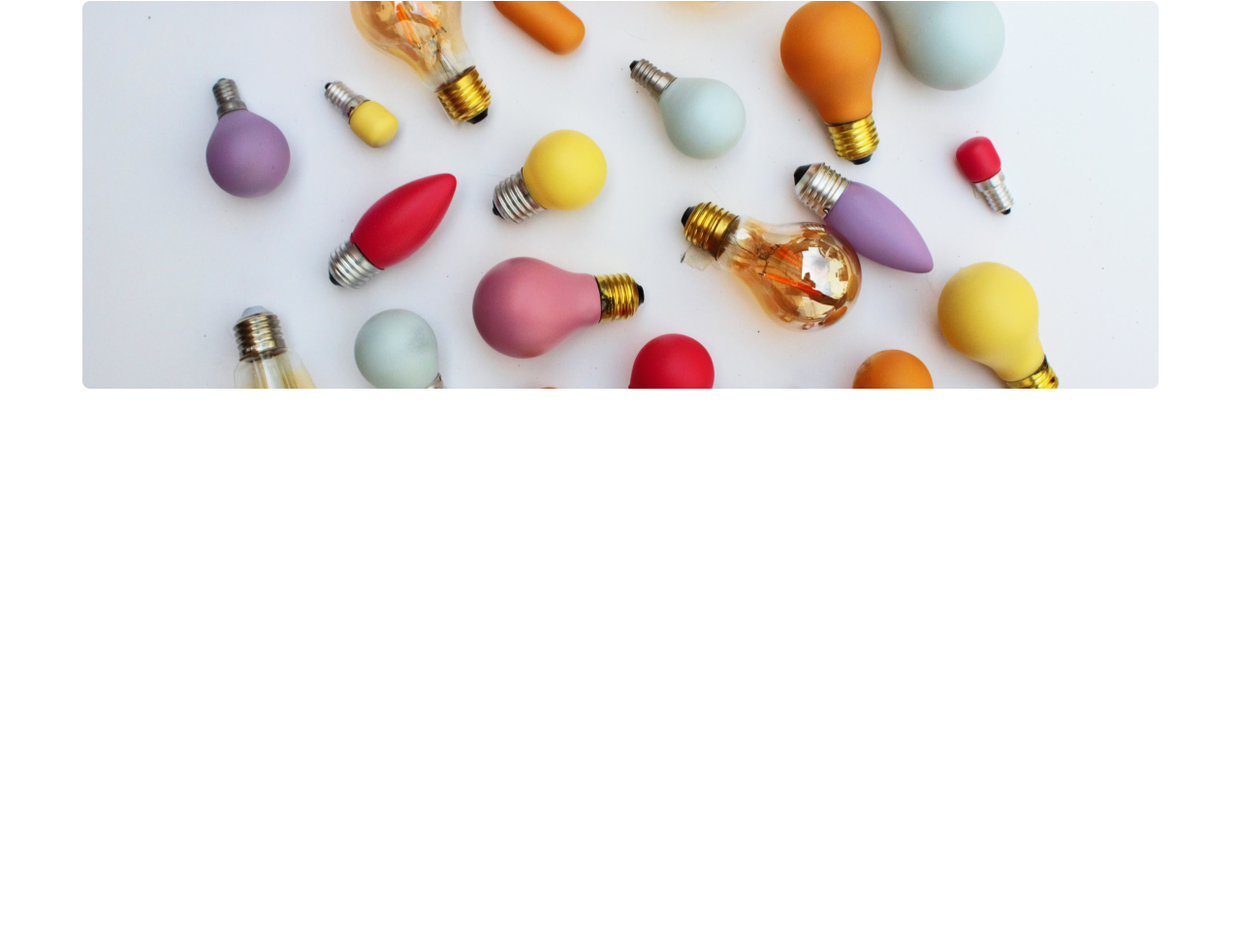
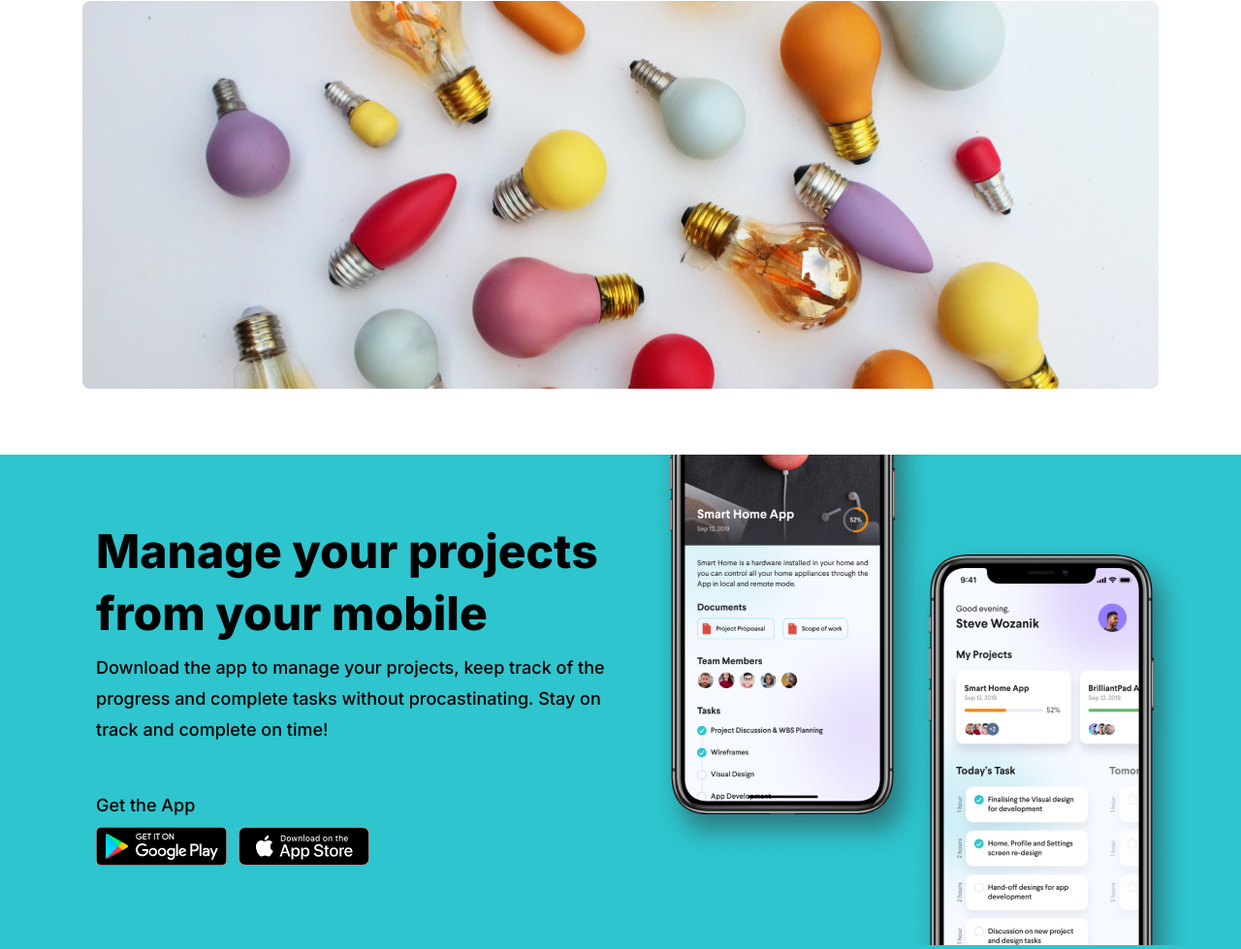
Before and after one commit to SyedAli017/figma-to-css, a plain HTML site: page index.html in a window 1280 px wide. Shown: the part 3858-4837 px from the top of the page at 97% size. Before the commit the page ends 4327 px from the top, so only its background shows below. Drawn offline with Linux system fonts and the light colour scheme.

Commit message:
initial code for CTA section

```diff
--- a/CSS/style.css
+++ b/CSS/style.css
@@ -396,9 +396,18 @@
   .fourth-section-heading {
     text-align: center;
     margin: auto;
+
+
+
   }
   .fourth-section {
     flex-direction: column;
+
+  }
+
+  .fourth-section-title {
+    margin: auto;
+
   }
   .counts {
     align-items: center;
@@ -513,3 +522,93 @@
   }
 
 }
+
+.cta-section-container {
+  background-color: #2EC5CE;
+}
+
+.cta-section {
+  max-width: 1440px;
+  margin: auto;
+  display: flex;
+  justify-content: center;
+  gap: 32px;
+
+}
+
+.cta-section-content {
+  width: 540px;
+  margin: 68px auto 67px 165px;
+
+}
+.cta-message {
+  width: 540px;
+  height: 232px;
+}
+
+.message-heading {
+  width: 540px;
+  height: 128px;
+  font-weight: 800;
+  font-size: 48px;
+  line-height: 64px;
+}
+
+.message-description {
+  width: 540px;
+  height: 96px;
+  font-size: 18px;
+  line-height: 32px;
+  margin: 8px auto auto;
+}
+
+.get-the-app {
+  font-weight: 500;
+  font-size: 18px;
+  line-height: 28px;
+  margin: 48px auto 8px auto;
+
+}
+
+.cta-badges {
+  display: flex;
+  gap: 12px;
+}
+
+.cta-section-phone-mockups{
+  position: relative;
+  display: flex;
+  margin-right: 125px;
+  width: 550px;
+
+
+}
+
+
+.mockup2 {
+  margin: 88px auto auto -25px;
+
+
+}
+
+
+@media screen and (max-width: 900px) {
+  .cta-section {
+    flex-direction: column;
+
+
+  }
+
+  .cta-section-content {
+    margin: auto;
+    justify-content: center;
+  }
+
+  .cta-section-phone-mockups {
+    margin: auto;
+    justify-content: center;
+  }
+
+
+
+}
--- a/index.html
+++ b/index.html
@@ -331,5 +331,33 @@
         </div>
       </section>
     </div>
+    <div class="cta-section-container">
+      <section class="cta-section">
+        <div class="cta-section-content">
+          <div class="cta-message">
+            <div class="message-heading">Manage your projects from your mobile</div>
+            <div class="message-description">Download the app to manage your projects,
+              keep track of the progress and complete tasks without procastinating. Stay on track and complete on time!</div>
+          </div>
+          <div class="get-the-app">Get the App</div>
+          <div class="cta-badges">
+            <a href="#">
+              <img src="Images/google-play-badge.png" alt="logo" />
+            </a>
+            <a href="#">
+              <img src="Images/app-store-badge.png" alt="logo" />
+            </a>
+          </div>
+        </div>
+          <div class="cta-section-phone-mockups">
+            <div class="mockup1">
+              <img src="Images/CTA-Section/phone-mockup-1.png" alt="">
+            </div>
+            <div class="mockup2">
+              <img src="Images/CTA-Section/phone-mockup-2.png" alt="">
+            </div>
+          </div>
+      </section>
+    </div>
   </body>
 </html>
```
Also changed, not shown: Images/CTA-Section/phone-mockup-1.png (added), Images/CTA-Section/phone-mockup-2.png (added).
